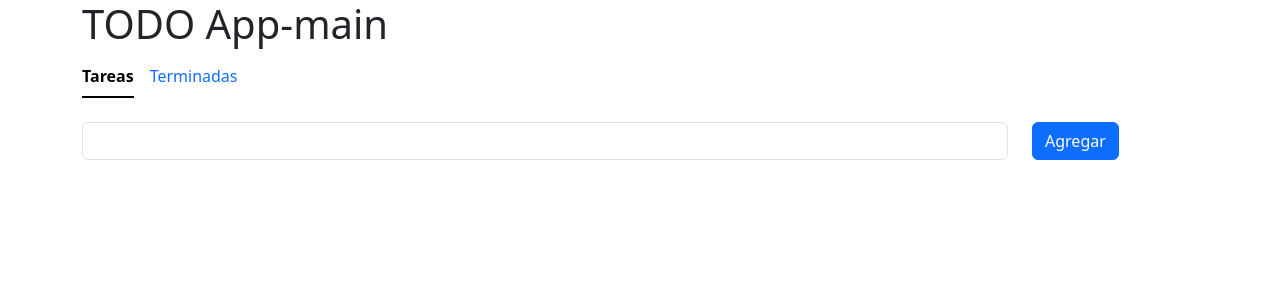
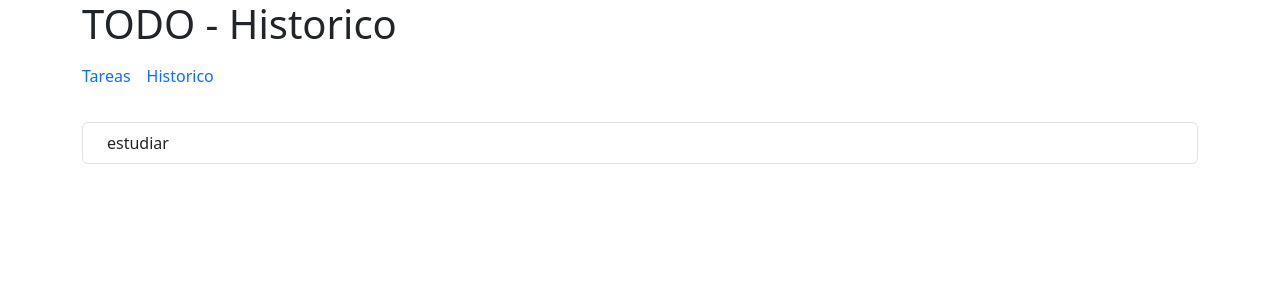
Before and after one commit to Steel64/Project_TodoApp, a React (Vite) app: page /historico in a window 1280 px wide. Shown: the top 300 px of the page. Built offline with nearby package versions, Linux system fonts and the light colour scheme.

Commit message:
primera version casi completa

```diff
--- a/package.json
+++ b/package.json
@@ -12,7 +12,8 @@
   "dependencies": {
     "bootstrap": "^5.3.6",
     "react": "^19.1.0",
-    "react-dom": "^19.1.0"
+    "react-dom": "^19.1.0",
+    "react-router-dom": "^7.6.0"
   },
   "devDependencies": {
     "@eslint/js": "^9.25.0",
--- a/src/components/ListaTODOS.tsx
+++ b/src/components/ListaTODOS.tsx
@@ -5,6 +5,7 @@ export interface ToDo {
 
 interface ListaTODOS {
     TODOS : ToDo[]
+    esHistorico : boolean
 }
 
 const ListaTODOS = (props: ListaTODOS) => {
@@ -17,7 +18,14 @@ const ListaTODOS = (props: ListaTODOS) => {
                         <div className="ms-2 me-auto">
                             { elemento.descripcion }
                         </div>
-                        <input className="form-check-input mt-0" type="checkbox"/>
+                        {
+                            //props.esHistorico ? "" : <input className="form-check-input mt-0" type="checkbox"/>
+                            (()=>{
+                                if(!props.esHistorico){
+                                    return <input className="form-check-input mt-0" type="checkbox"/>
+                                }
+                            })()
+                        }
                     </li>
                 })
             }
--- a/src/components/Navegacion.tsx
+++ b/src/components/Navegacion.tsx
@@ -1,16 +1,18 @@
+import { Link } from "react-router-dom"
+
 const Navegacion = () => {
     return <div>
         { /* Seccion de tabs */ }
         <ul className="nav nav-underline">
             <li className="nav-item">
-                <a className="nav-link active" href="#">
+                <Link className="nav-link" to={"/"}>
                     Tareas
-                </a>
+                </Link>
             </li>
             <li className="nav-item">
-                <a className="nav-link" href="#">
-                    Terminadas
-                </a>
+                <Link className="nav-link" to={"/historico"}>
+                    Historico
+                </Link>
             </li>
         </ul>
     </div>
--- a/src/main.tsx
+++ b/src/main.tsx
@@ -1,11 +1,17 @@
 import { StrictMode } from 'react'
 import { createRoot } from 'react-dom/client'
-import MainPage from './pages/MainPages'
+import MainPage from './pages/MainPage'
 import "../node_modules/bootstrap/dist/css/bootstrap.css"
-//import "bootstrap"
+import HistoricoPage from './pages/HistoricoPage'
+import { BrowserRouter, Routes,Route } from 'react-router-dom'
 
 createRoot(document.getElementById('root')!).render(
   <StrictMode>
-    <MainPage />
+    <BrowserRouter>
+      <Routes>
+        <Route path='/' element={ <MainPage/> } />
+        <Route path='/historico' element={ <HistoricoPage /> } />
+      </Routes>
+    </BrowserRouter>
   </StrictMode>,
 )
--- /dev/null
+++ b/src/pages/HistoricoPage.tsx
@@ -0,0 +1,15 @@
+import ListaTODOS, { type ToDo } from "../components/ListaTODOS"
+import Navegacion from "../components/Navegacion"
+import Titulo from "../components/Titulo"
+
+const HistoricoPage = () => {
+    const listaHistorico : ToDo[] = [
+        {id:1, descripcion: "estudiar"}
+    ]
+    return <div className="container">
+        <Titulo texto="TODO - Historico" />
+        <Navegacion />
+        <ListaTODOS TODOS={listaHistorico} esHistorico={true}/>
+    </div>
+}
+export default HistoricoPage
--- a/src/pages/MainPages.tsx
+++ b/src/pages/MainPage.tsx
@@ -19,7 +19,7 @@ const MainPage = () => {
         <Titulo texto="TODO App-main" />
         <Navegacion />
         <Formulario agregar={agregarTODOS}/>
-        <ListaTODOS TODOS={listaTODOS}/>
+        <ListaTODOS TODOS={listaTODOS} esHistorico={false}/>
     </div>
 }
 export default MainPage
```
Also changed, not shown: 1 other file (tests, documents, lock files or other folders).
